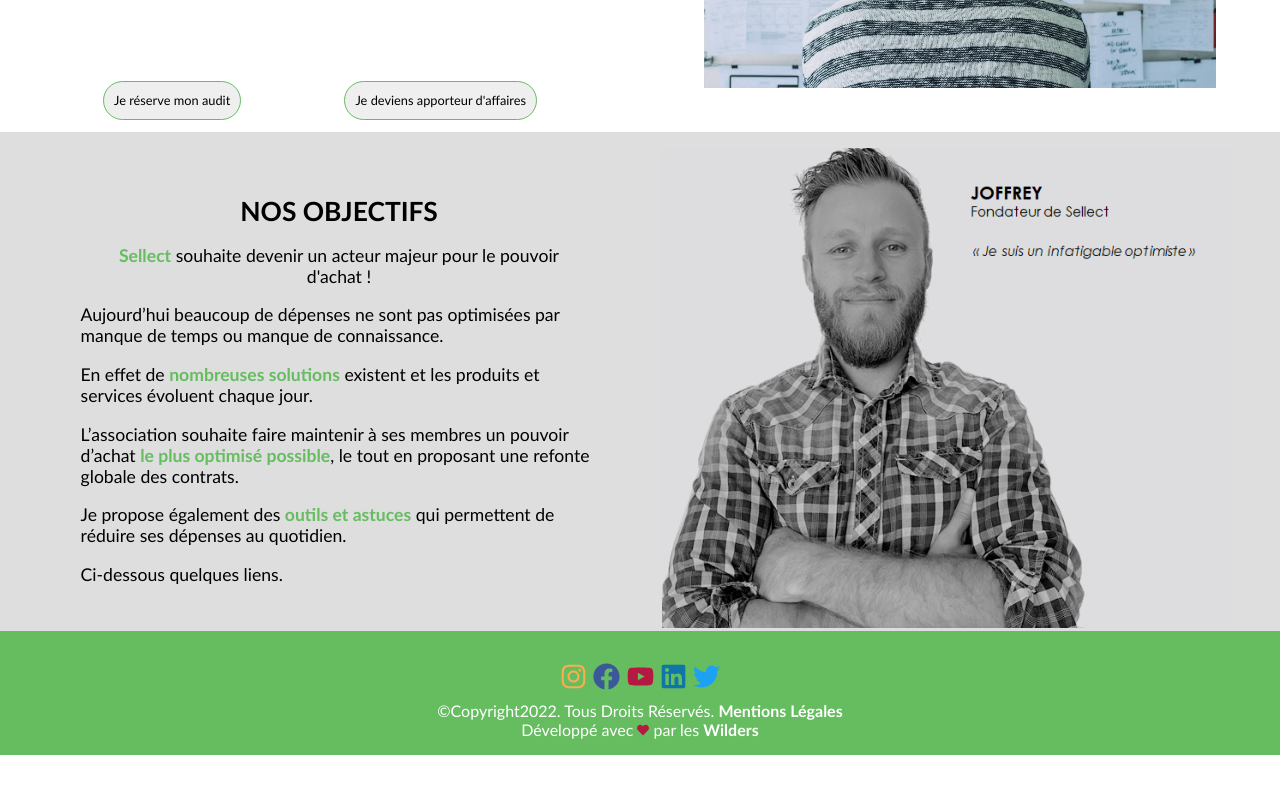
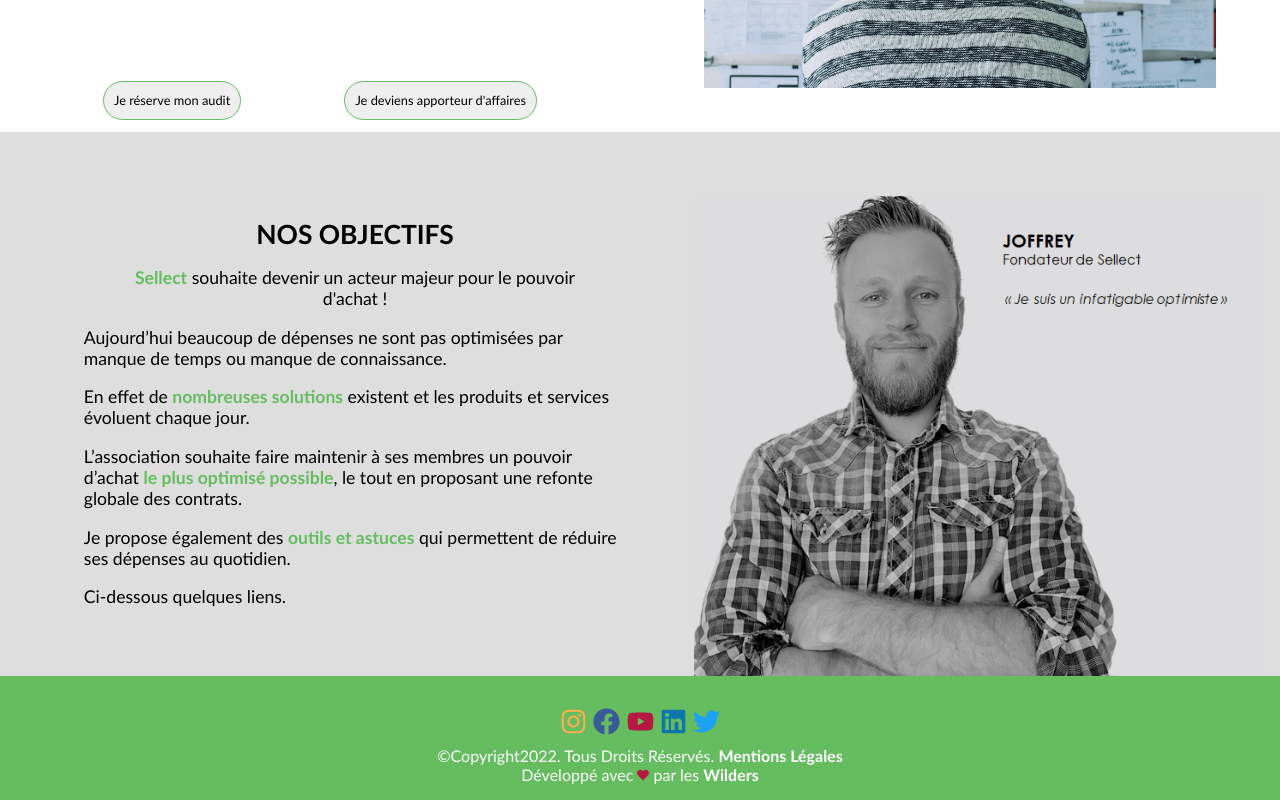
Before and after one commit to WildCodeSchool/2022-03-JS-RemoteFR-Outsiders-P3-Sellect-2, a React (Vite) app in the folder frontend/: page / in a window 1280 px wide. Shown: the part 394-1194 px from the top of the page. Before the commit the page ends 1149 px from the top, so only its background shows below. Built offline with nearby package versions, Linux system fonts and the light colour scheme.

Commit message:
first debug

```diff
--- a/frontend/src/assets/HomeBlock3.css
+++ b/frontend/src/assets/HomeBlock3.css
@@ -10,13 +10,20 @@
 }
 
 .home-block3-image {
-  width: auto;
+  margin: auto;
   height: 100%;
   /*object-fit: cover;*/
   max-height: 60vh;
   bottom: 0;
   left: 0;
-  padding-right: 2rem;
+}
+
+.home-block3-image-container {
+  margin-top: 3rem;
+ /* width: 100vw;*/
+  display: flex;
+  justify-content: center;
+  background-color: rgb(222, 222, 222);
 }
 
 .home-block3-content {
@@ -54,7 +61,7 @@
 
   .home-block3-image-container {
     margin-top: 3rem;
-    width: 100vw;
+    /*width: 100vw;*/
     display: flex;
     justify-content: center;
     background-color: rgb(222, 222, 222);
@@ -67,7 +74,7 @@
 
   .home-block3-content {
     margin-top: 2rem;
-    width: 100vw;
+    /*width: 100vw;*/
   }
 }
 
```
